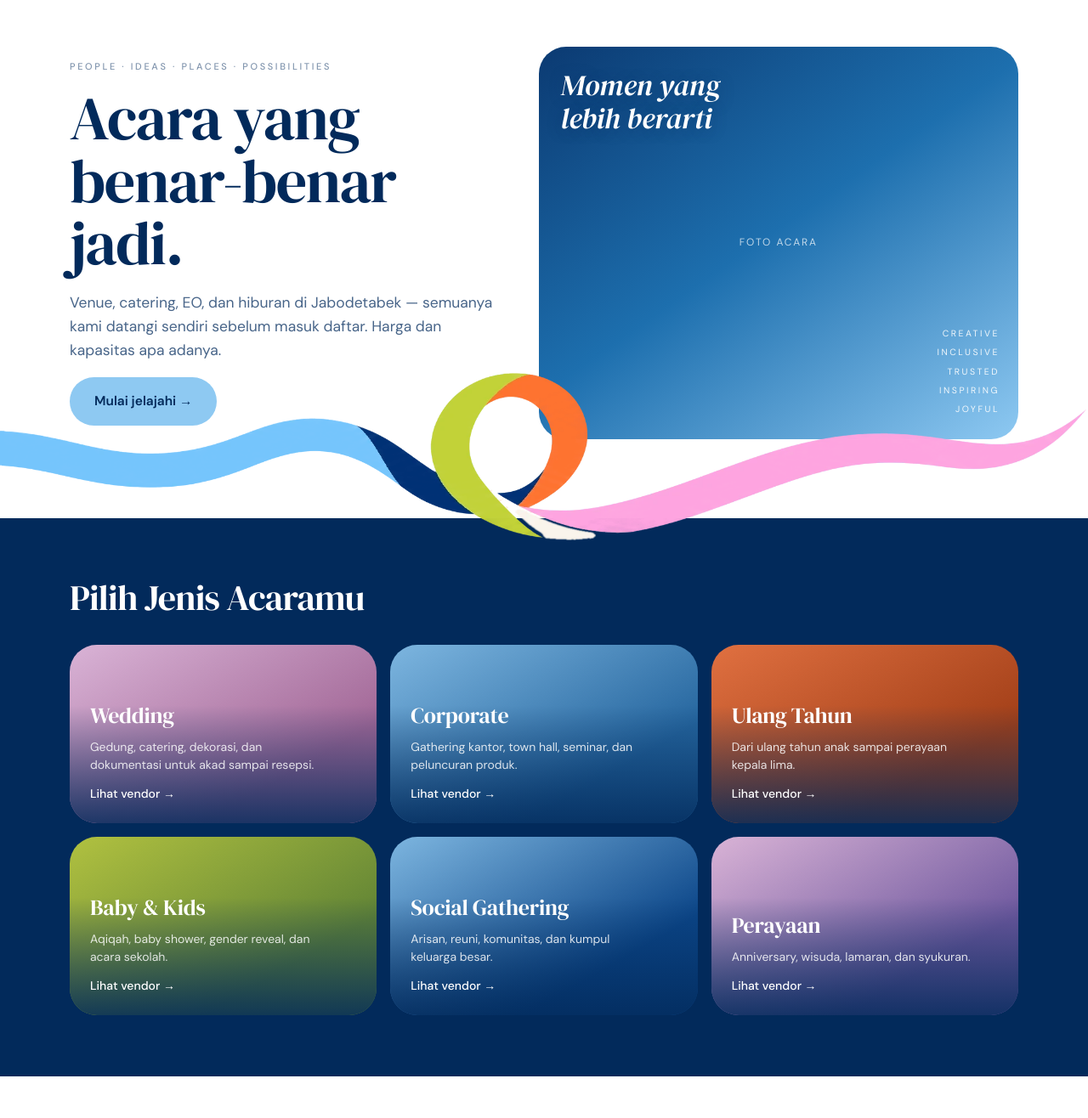
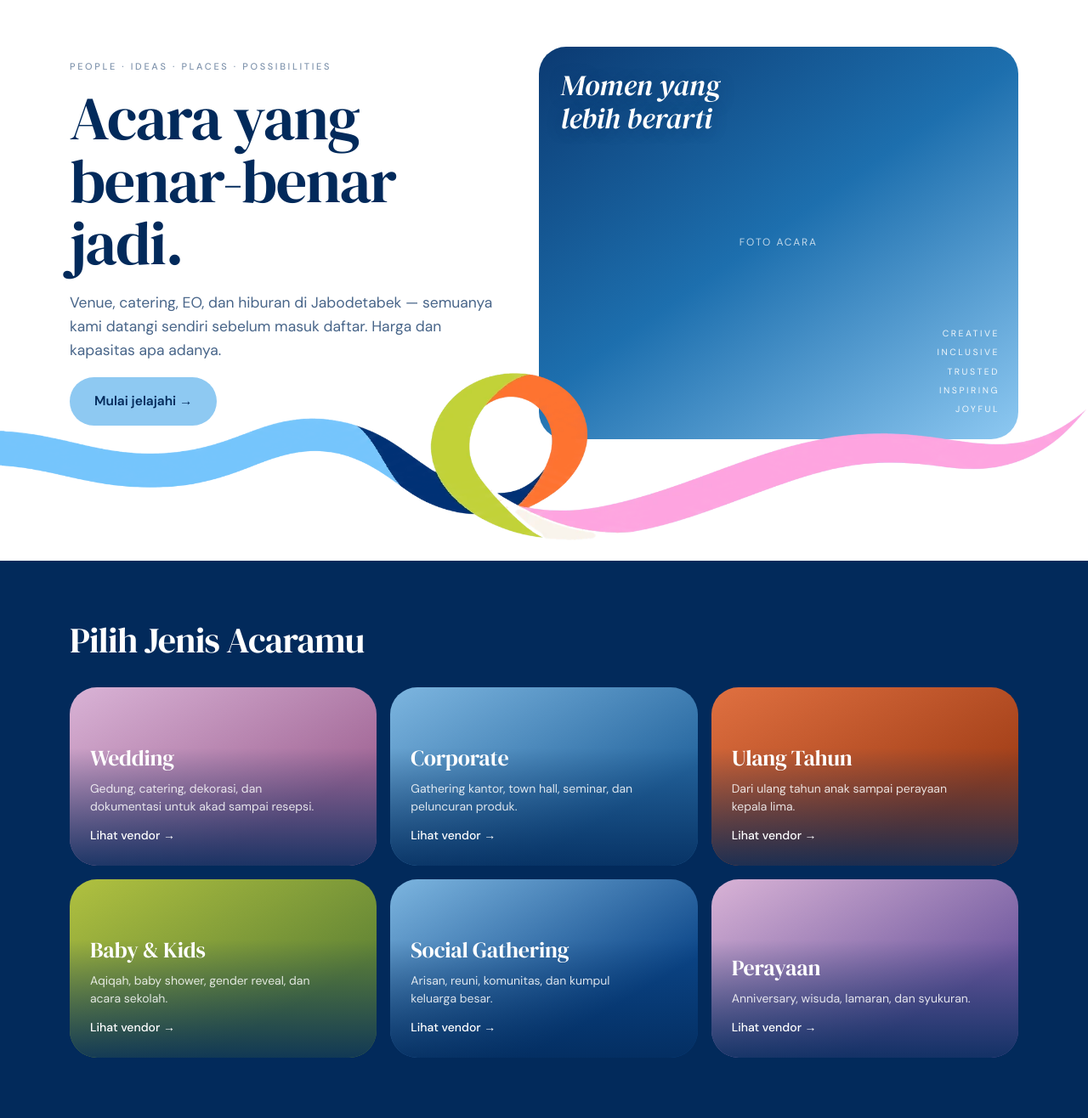
Before and after one commit to sierraleonez/kamalan-wireframe, a Laravel app: page / in a window 1280 px wide. Shown: the part 70-1386 px from the top of the page at 85% size. Run offline with Laravel 12, Linux system fonts and the light colour scheme; data comes from the database, SQL or seed files in the repository; data that the repository does not hold is empty; style sheets or scripts are compiled from the project's sources; some libraries are stand-ins or nearby versions.

Commit message:
Start the navy occasion band below the hero ribbon
The band no longer sits under the ribbon's lower edge; it now starts
24 px below the ribbon at every screen width.

Co-Authored-By: Claude Opus 5.5 <noreply@anthropic.com>

```diff
--- a/resources/css/site.css
+++ b/resources/css/site.css
@@ -188,9 +188,9 @@ a.chip:hover,button.chip:hover{border-color:var(--text-3);color:var(--text)}
 .hero{padding-block:clamp(28px,5vw,56px) clamp(40px,6vw,72px);position:relative}
 .hero-grid{display:grid;gap:clamp(28px,4vw,48px);grid-template-columns:1fr;align-items:center}
 @media(min-width:940px){.hero-grid{grid-template-columns:minmax(0,1fr) minmax(0,1.12fr)}}
-/* Pita hero menjorok 9,3vw di bawah foto; pita jenis acara (navy) mulai 2vw sebelum ujung pita,
-   jadi bagian bawah pita sedikit menindih tepi atasnya seperti di mockup. */
-.hero{padding-bottom:min(7.3vw, 110px)}
+/* Pita hero menjorok 9,3vw di bawah foto (maks. 140 px di layar lebar); pita jenis acara (navy)
+   mulai 24 px di bawah ujung pita supaya tidak tertindih. */
+.hero{padding-bottom:min(calc(9.3vw + 24px), 164px)}
 .hero-art{position:relative;border-radius:var(--r-xl);overflow:hidden;aspect-ratio:4/3;background:linear-gradient(145deg,#0b3a72,#1d6fae 48%,#8EC9F2)}
 @media(min-width:940px){.hero-art{aspect-ratio:11/9}}
 .hero-art .ph{position:absolute;inset:0;display:grid;place-items:center;color:rgba(255,255,255,.72);font-size:12px;letter-spacing:.16em;text-transform:uppercase}
```
